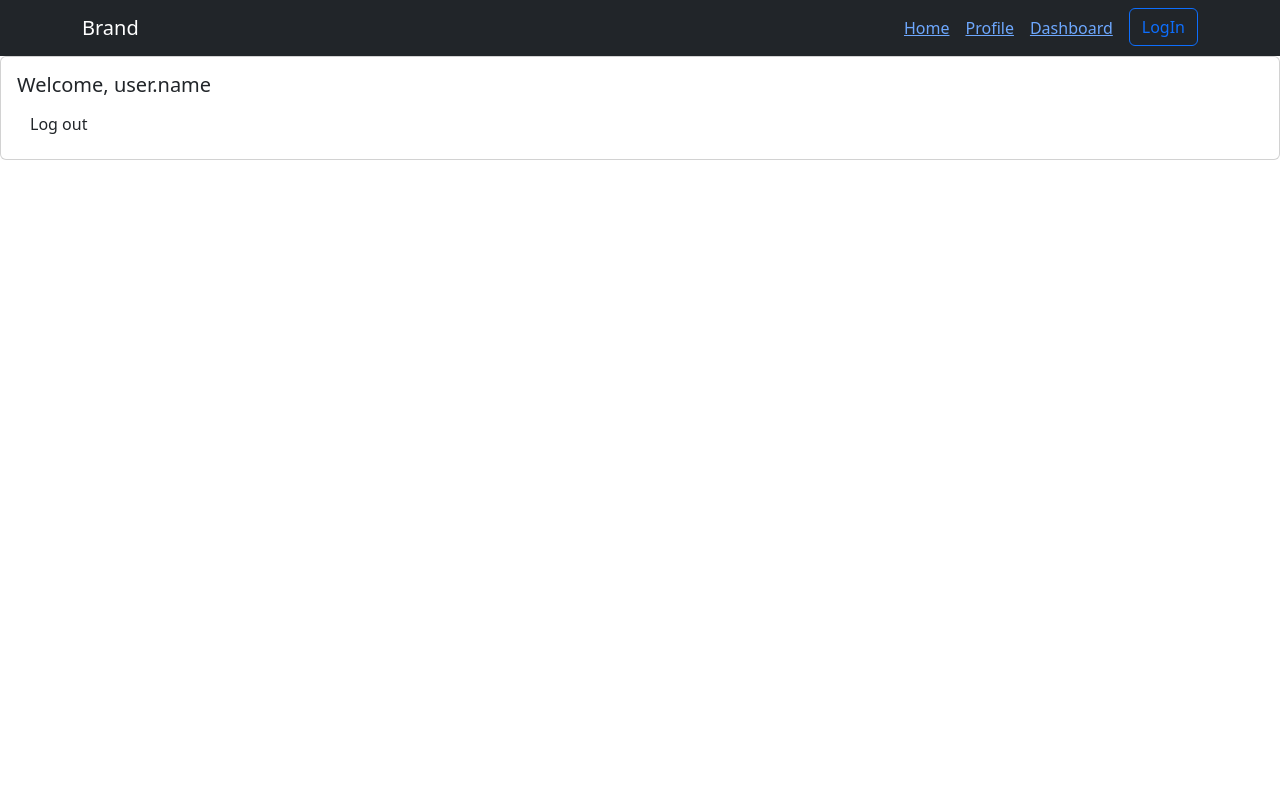
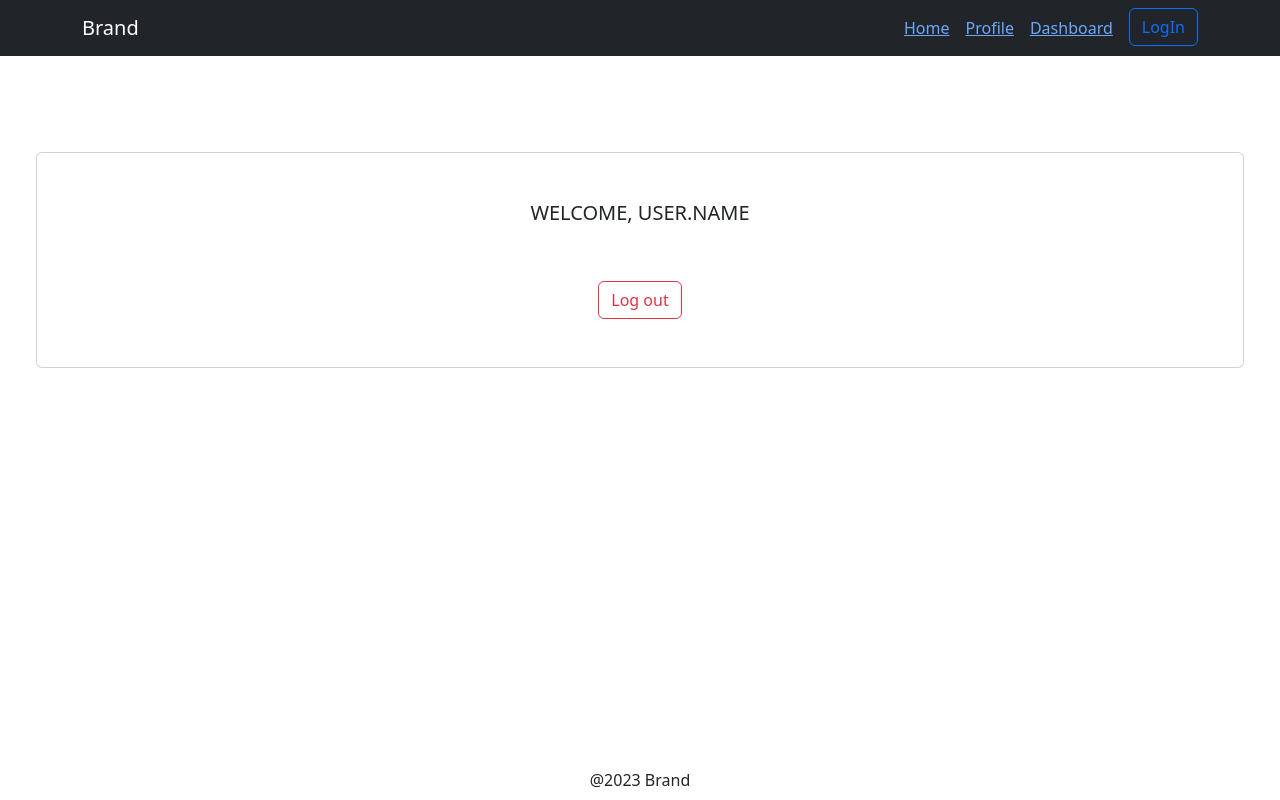
Before and after one commit to itsmesreejithn/react--routers, a React (Vite) app: page /dashboard in a window 1280 px wide. Built offline with nearby package versions, Linux system fonts and the light colour scheme.

Commit message:
implementd dashboard

```diff
--- a/src/App.css
+++ b/src/App.css
@@ -28,7 +28,3 @@
   width: 100%;
   bottom: 0;
 }
-
-.login-container {
-  margin-top: 10%;
-}
--- a/src/pages/Dashboard.jsx
+++ b/src/pages/Dashboard.jsx
@@ -1,21 +1,25 @@
 import React from "react";
 import { Button, Card, Col, Container, Row } from "react-bootstrap";
 import Header from "../components/Header";
+import Footer from "../components/Footer";
 
 const Dashboard = () => {
   return (
     <Container fluid className="h-100 p-0">
       <Header />
-      <Row>
-        <Col>
+      <Row className="mt-5">
+        <Col className="p-5 text-center text-uppercase">
           <Card>
-            <Card.Body>
+            <Card.Body className="p-5">
               <Card.Title>Welcome, user.name</Card.Title>
-              <Button variant="ouline-danger">Log out</Button>
+              <Button variant="outline-danger" className="mt-5">
+                Log out
+              </Button>
             </Card.Body>
           </Card>
         </Col>
       </Row>
+      <Footer />
     </Container>
   );
 };
--- a/src/pages/Login.jsx
+++ b/src/pages/Login.jsx
@@ -1,9 +1,11 @@
 import React from "react";
 import { Row, Col, Container, Card, Form, Button } from "react-bootstrap";
+import Header from "../components/Header";
 
 const Login = () => {
   return (
-    <Container fluid className="login-container">
+    <Container fluid className="p-0">
+      <Header />
       <Row>
         <Col>
           <Card>
--- a/src/pages/Profile.jsx
+++ b/src/pages/Profile.jsx
@@ -1,7 +1,16 @@
 import React from "react";
+import { Container } from "react-bootstrap";
+import Header from "../components/Header";
+import Footer from "../components/Footer";
 
 const Profile = () => {
-  return <div>Profile</div>;
+  return (
+    <Container fluid className="p-0">
+      <Header />
+      Profile
+      <Footer />
+    </Container>
+  );
 };
 
 export default Profile;
```
